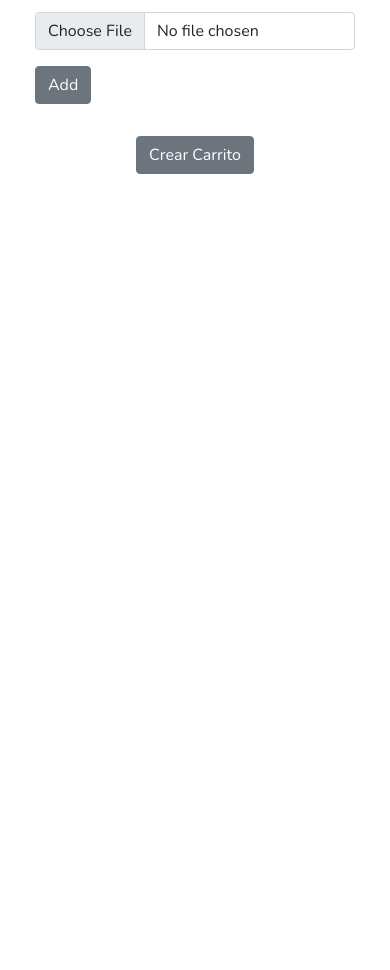
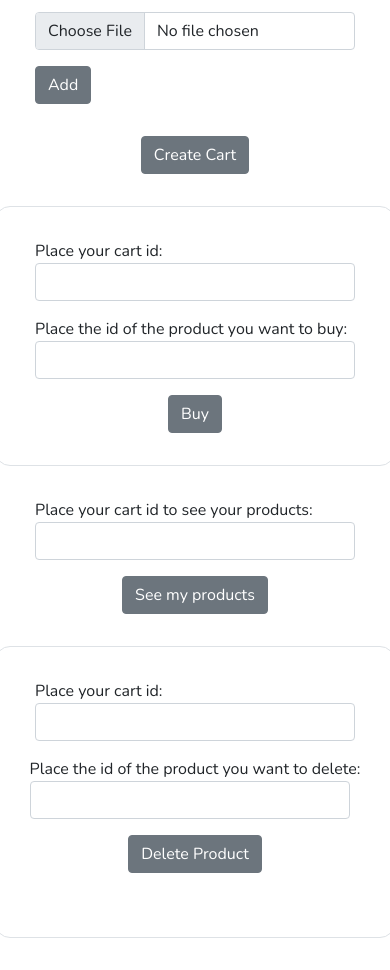
Before and after one commit to MarielaPages/Proyecto-Final-Backend-1erEntrega, a website: page public/index.html in a window 390 px wide. Shown: the part 360-1330 px from the top of the page. Before the commit the page ends 844 px from the top, so only its background shows below. Drawn offline with nearby package versions, Linux system fonts and the light colour scheme; no server answers.

Commit message:
Frontend parte carrito terminado

```diff
--- a/dataBase/carritos.txt
+++ b/dataBase/carritos.txt
@@ -1 +1 @@
-[{"id":3,"timestamp":"31/5/2022","products":[{"id":3,"title":"dnejfewn","description":"nfewk","code":"dnewj","price":"3","stock":"2","timestamp":"1/6/2022","thumbnail":"/files/propuestaPages.jpg"},{"id":4,"title":"e","description":"wd","code":"3","price":"3","stock":"3","timestamp":"1/6/2022","thumbnail":"/files/propuestaPages.jpg"}]},{"id":4,"timestamp":"31/5/2022","products":[]},{"id":5,"timestamp":"2/6/2022","products":[]},{"id":6,"timestamp":"2/6/2022","products":[]}]
+[{"id":3,"timestamp":"31/5/2022","products":[{"id":3,"title":"dnejfewn","description":"nfewk","code":"dnewj","price":"3","stock":"2","timestamp":"1/6/2022","thumbnail":"/files/propuestaPages.jpg"}]},{"id":4,"timestamp":"31/5/2022","products":[]},{"id":5,"timestamp":"2/6/2022","products":[]},{"id":6,"timestamp":"2/6/2022","products":[{"id":2,"title":"3","description":"2","code":"2","price":"2","stock":"2","timestamp":"31/5/2022","thumbnail":"/files/propuestaPages.jpg"},{"id":3,"title":"dnejfewn","description":"nfewk","code":"dnewj","price":"3","stock":"2","timestamp":"1/6/2022","thumbnail":"/files/propuestaPages.jpg"}]}]
--- a/public/index.html
+++ b/public/index.html
@@ -28,7 +28,51 @@
     </div>
 
     <div id="crearCarritoContainer">
-        <button onclick="crearCarrito()" class="btn btn-secondary">Crear Carrito</button>
+        <button onclick="crearCarrito()" class="btn btn-secondary">Create Cart</button>
+    </div>
+
+    <div class="buyContenedor">
+        <div class="border">
+            <div>
+                <label for="idCarrito">Place your cart id:</label>
+                <input type="number" id="idCarrito" class="form-control">
+            </div>
+            <div>
+                <label for="idProdComprar">Place the id of the product you want to buy:</label>
+                <input type="text" id="idProdComprar" class="form-control">
+            </div>
+            <button onclick="buy()" class="btn btn-secondary">Buy</button>
+        </div>
+    </div>
+
+
+    <div class="buyContenedor">
+        <div>
+            <label for="idCarritoMostrar">Place your cart id to see your products:</label>
+            <input type="number" id="idCarritoMostrar" class="form-control">
+        </div>
+        <button onclick="mostrarProds()" class="btn btn-secondary">See my products</button>
+    </div>
+    <div>
+        <h3 id="tituloProdsPorCarrito" class="text-center"></h3>
+        <div class="container">
+            <div class="row" id="prodsPorCarrito"></div>
+        </div>
+    </div>
+
+    <div class="buyContenedor">
+        <div class="border">
+            <div>
+                <label for="idCarritoBorrarProd">Place your cart id:</label>
+                <input type="number" id="idCarritoBorrarProd" class="form-control">
+            </div>
+            <div>
+                <label for="idProdBorrar">Place the id of the product you want to delete:</label>
+                <input type="text" id="idProdBorrar" class="form-control">
+            </div>
+            <button onclick="deleteProdCart()" class="btn btn-secondary">Delete Product</button>
+            <p id="prodElim"></p>
+        </div>
     </div>
 
     <!-- Option 1: Bootstrap Bundle with Popper -->
--- a/public/main.css
+++ b/public/main.css
@@ -41,3 +41,26 @@ body {
 #deleteCart{
     margin-left: 1rem;
 }
+
+/*seccion comprar*/
+.buyContenedor{
+    display: flex;
+    flex-direction: column;
+    align-items: center;
+    margin-bottom: 2rem;
+}
+.border{
+    border: 2px solid black;
+    width: 25rem;
+    padding-top: 2rem;
+    padding-bottom: 2rem;
+    border-radius: 15px;
+    display: flex;
+    flex-direction: column;
+    align-items: center;
+}
+
+/* Seccion borrar prod de carrito */
+#prodElim{
+    margin-top: 1rem;
+}
--- a/public/main.js
+++ b/public/main.js
@@ -78,10 +78,10 @@ async function crearCarrito(){
     let idCarrito = ''
     const options = {
         method: 'POST',
-        headers: {'Content-Type': 'application/json'},
+        headers: {'Content-Type': 'application/json'}
     }
     await fetch(`http://localhost:8080/api/carrito/`, options)
-    .then(res => res.json())
+    .then(res => res.json()) // el .json() funciona como un JSON.parse()
     .then(json => idCarrito = json)
     const crearCarritoContainer = document.getElementById('crearCarritoContainer');
     crearCarritoContainer.innerHTML = `
@@ -99,3 +99,71 @@ async function deleteCart(id){
                                         `
 
 }
+
+//funcion para comprar productos por id
+async function buy(){
+    const idCarrito = document.getElementById('idCarrito').value; //devuelven strings
+    const idProdComprar = document.getElementById('idProdComprar').value;
+    const idProdComprarObj = {idProd: idProdComprar}
+
+    const options = {
+        method: 'POST',
+        headers: {'Content-Type': 'application/json'},
+        body: JSON.stringify(idProdComprarObj)
+    }
+    await fetch(`http://localhost:8080/api/carrito/${idCarrito}/productos`, options)
+    document.getElementById('idCarrito').value = ''
+    document.getElementById('idProdComprar').value = ''
+}
+
+// Funcion para mostrar productos del carrito
+async function mostrarProds(){
+    let productosCarrito = []
+    let prodsPorCarrito = document.getElementById('prodsPorCarrito');
+    let tituloProdsPorCarrito = document.getElementById('tituloProdsPorCarrito');
+
+    const idCarrito = document.getElementById('idCarritoMostrar').value;
+
+    await fetch(`http://localhost:8080/api/carrito/${idCarrito}/productos`)
+    .then(res => res.json())
+    .then(response => productosCarrito = response)
+
+    console.log(productosCarrito);
+
+    if(productosCarrito.length>0){
+        tituloProdsPorCarrito.innerHTML = 'These are your products:'
+        prodsPorCarrito.innerHTML = productosCarrito.map(product => {
+            return (
+                `<div class="card col-sm-12 col-md-4 col-lg-3 marginCards" style="width: 18rem;">
+                    <img src="${product.thumbnail}" class="card-img-top" alt="${product.title}">
+                    <div class="card-body" id="prod${product.id}">
+                        <h5 class="card-title">${product.title}</h5>
+                        <h5 class="card-title">Id: ${product.id}</h5>
+                        <p class="card-text">${product.description}</p>
+                        <p class="card-text">Code: ${product.code}</p>
+                        <p class="card-text">Price: ${product.price}</p>
+                        <p class="card-text">Stock: ${product.stock}</p>
+                    </div>
+                </div>`
+            )
+        }).join('')
+    } else{
+        productosContainer.innerHTML = `<p class="text-center">There are no products in your cart</p>`
+    }
+    document.getElementById('idCarritoMostrar').value = ''
+}
+
+//Funcion para borrar un producto del carrito
+async function deleteProdCart(){
+    let idCarrito = document.getElementById('idCarritoBorrarProd').value;
+    let idProdBorrar = document.getElementById('idProdBorrar').value;
+    let prodElim = document.getElementById('prodElim');
+
+    const options = { method: 'DELETE' }
+    await fetch(`http://localhost:8080/api/carrito/${idCarrito}/productos/${idProdBorrar}`, options)
+
+    prodElim.innerHTML = `Se han eliminado los productos con id ${idProdBorrar}`
+
+    document.getElementById('idCarritoBorrarProd').value = ''
+    document.getElementById('idProdBorrar').value = ''
+}
--- a/routes/routesCarrito.js
+++ b/routes/routesCarrito.js
@@ -23,7 +23,7 @@ router.delete('/:id', async (req, res) => {
 router.get('/:id/productos', async(req, res) =>{
     const { id } = req.params;
     const productosCarrito = await archivoCarrito.getAllById(parseInt(id));
-    res.json({productosCarrito: productosCarrito})
+    res.json(productosCarrito)
 })
 
 //agrego producto por id a un carrito por id
@@ -41,7 +41,7 @@ router.post('/:id/productos', async (req, res) => {
     if (carritoASuplirIdIndex){
         const carrito = await archivoCarrito.getById(parseInt(id));
         const productos = await archivoProductos.getAll();
-        const productoBuscado = productos.find(producto => producto.id === idProd)
+        const productoBuscado = productos.find(producto => producto.id === parseInt(idProd))
         if(productoBuscado){
             const producto = await archivoProductos.getById(parseInt(idProd))
             carrito.products.push(producto);
```
